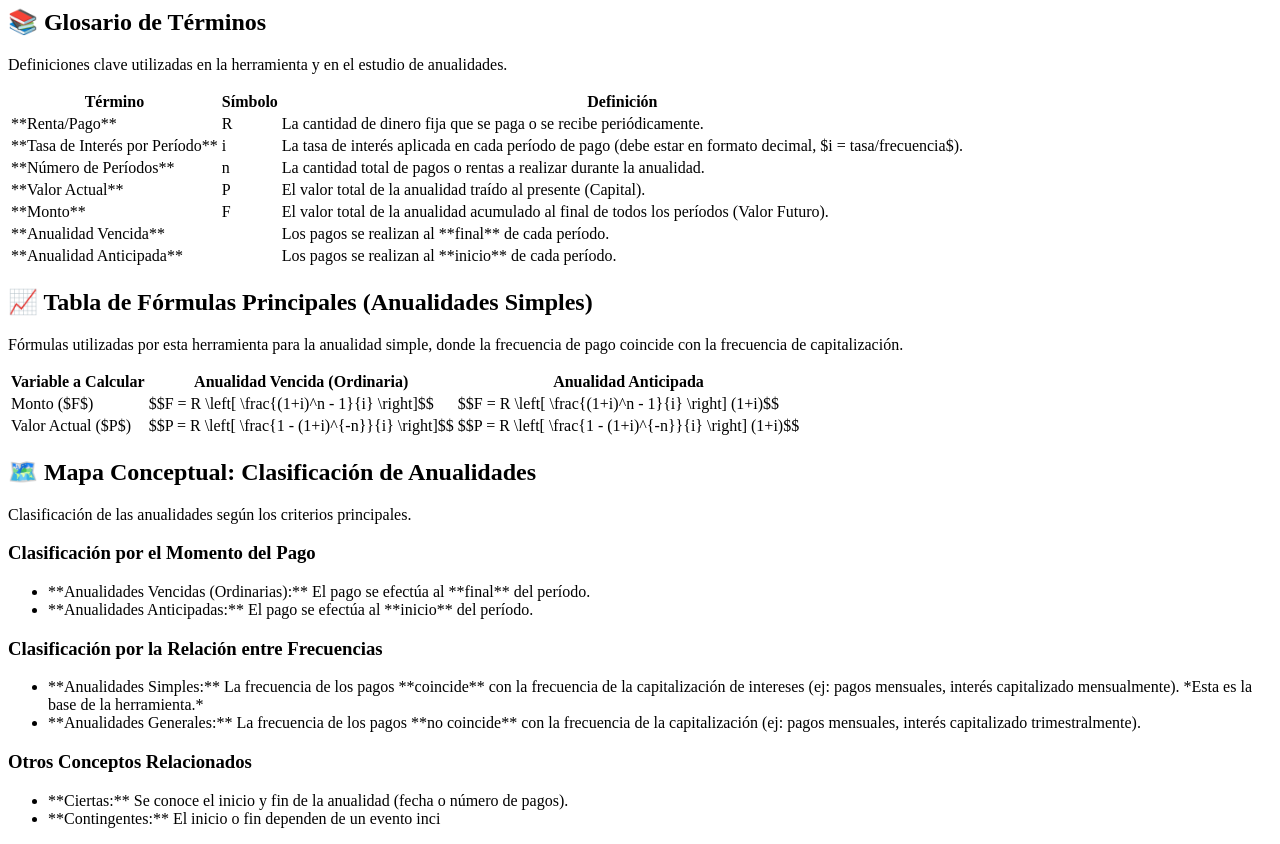
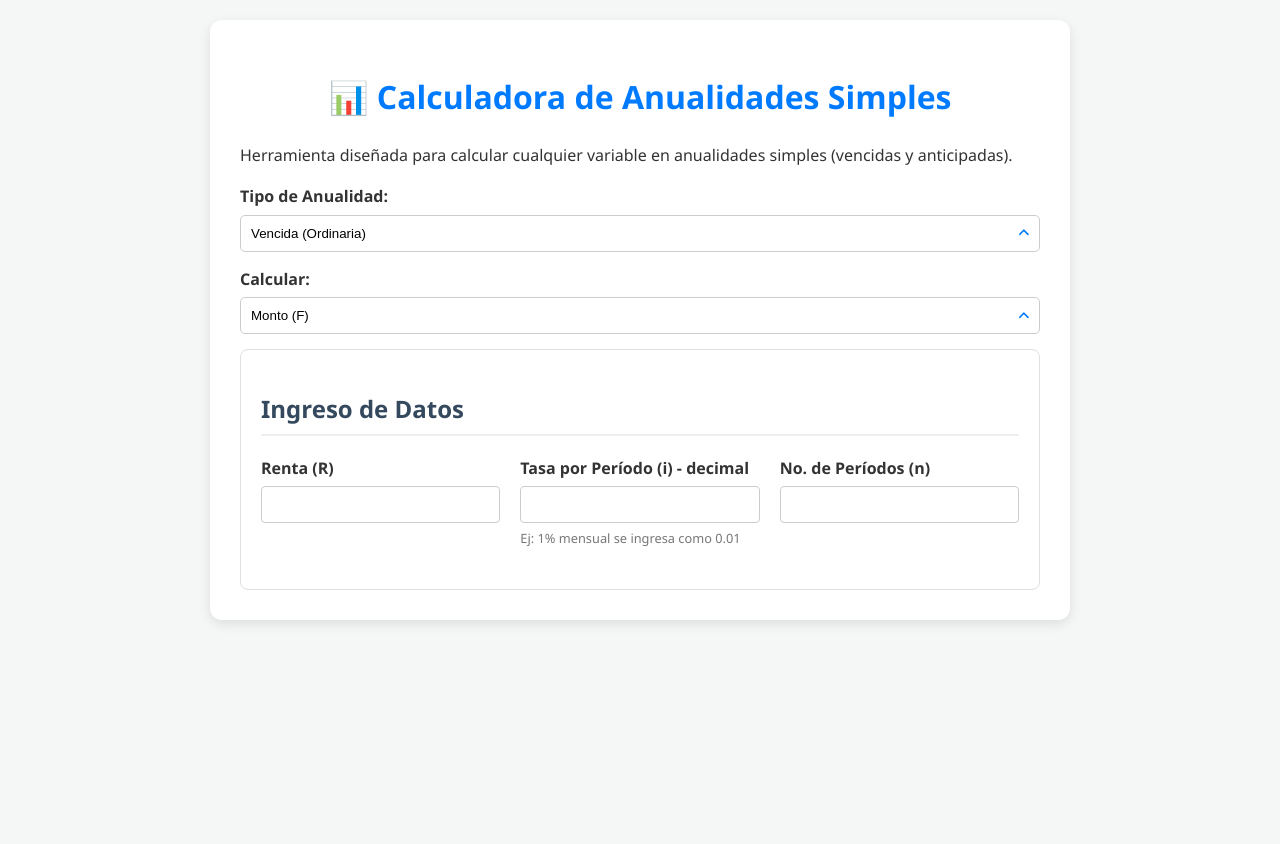
Before and after one commit to nabxo/Proyecto-Final-Calculadora-de-Anualidades, a plain HTML site: page index.html in a window 1280 px wide. After the commit the page ends 800 px from the top, so only its background shows below. Drawn offline with nearby package versions, Linux system fonts and the light colour scheme.

Commit message:
Update index.html

```diff
--- a/index.html
+++ b/index.html
@@ -1,96 +1,49 @@
-<div class="container documentation-section">
-        <h2 id="glosario">📚 Glosario de Términos</h2>
-        <p>Definiciones clave utilizadas en la herramienta y en el estudio de anualidades.</p>
+<!DOCTYPE html>
+<html lang="es">
+<head>
+    <meta charset="UTF-8">
+    <meta name="viewport" content="width=device-width, initial-scale=1.0">
+    <title>Calculadora de Anualidades Simples | Proyecto Final</title>
+    <link rel="stylesheet" href="styles.css">
+    <script src="https://polyfill.io/v3/polyfill.min.js?features=es6"></script>
+    <script id="MathJax-script" async src="https://cdn.jsdelivr.net/npm/mathjax@3/es5/tex-mml-chtml.js"></script>
+</head>
+<body>
+    <div class="container">
+        <h1>📊 Calculadora de Anualidades Simples</h1>
+        <p>Herramienta diseñada para calcular cualquier variable en anualidades simples (vencidas y anticipadas).</p>
 
-        <table>
-            <thead>
-                <tr>
-                    <th>Término</th>
-                    <th>Símbolo</th>
-                    <th>Definición</th>
-                </tr>
-            </thead>
-            <tbody>
-                <tr>
-                    <td>**Renta/Pago**</td>
-                    <td>R</td>
-                    <td>La cantidad de dinero fija que se paga o se recibe periódicamente.</td>
-                </tr>
-                <tr>
-                    <td>**Tasa de Interés por Período**</td>
-                    <td>i</td>
-                    <td>La tasa de interés aplicada en cada período de pago (debe estar en formato decimal, $i = tasa/frecuencia$).</td>
-                </tr>
-                <tr>
-                    <td>**Número de Períodos**</td>
-                    <td>n</td>
-                    <td>La cantidad total de pagos o rentas a realizar durante la anualidad.</td>
-                </tr>
-                <tr>
-                    <td>**Valor Actual**</td>
-                    <td>P</td>
-                    <td>El valor total de la anualidad traído al presente (Capital).</td>
-                </tr>
-                <tr>
-                    <td>**Monto**</td>
-                    <td>F</td>
-                    <td>El valor total de la anualidad acumulado al final de todos los períodos (Valor Futuro).</td>
-                </tr>
-                <tr>
-                    <td>**Anualidad Vencida**</td>
-                    <td></td>
-                    <td>Los pagos se realizan al **final** de cada período.</td>
-                </tr>
-                <tr>
-                    <td>**Anualidad Anticipada**</td>
-                    <td></td>
-                    <td>Los pagos se realizan al **inicio** de cada período.</td>
-                </tr>
-            </tbody>
-        </table>
+        <div class="selection-group">
+            <label for="tipoAnualidad">Tipo de Anualidad:</label>
+            <select id="tipoAnualidad" onchange="resetForm()">
+                <option value="vencida">Vencida (Ordinaria)</option>
+                <option value="anticipada">Anticipada</option>
+            </select>
+        </div>
 
-        <h2 id="formulas">📈 Tabla de Fórmulas Principales (Anualidades Simples)</h2>
-        <p>Fórmulas utilizadas por esta herramienta para la anualidad simple, donde la frecuencia de pago coincide con la frecuencia de capitalización.</p>
+        <div class="selection-group">
+            <label for="variableACalcular">Calcular:</label>
+            <select id="variableACalcular" onchange="toggleInputs()">
+                <option value="F">Monto (F)</option>
+                <option value="P">Valor Actual (P)</option>
+                <option value="R">Renta (R)</option>
+                <option value="n">Número de Períodos (n)</option>
+            </select>
+        </div>
 
-        <table>
-            <thead>
-                <tr>
-                    <th>Variable a Calcular</th>
-                    <th>Anualidad Vencida (Ordinaria)</th>
-                    <th>Anualidad Anticipada</th>
-                </tr>
-            </thead>
-            <tbody>
-                <tr>
-                    <td>Monto ($F$)</td>
-                    <td>$$F = R \left[ \frac{(1+i)^n - 1}{i} \right]$$</td>
-                    <td>$$F = R \left[ \frac{(1+i)^n - 1}{i} \right] (1+i)$$</td>
-                </tr>
-                <tr>
-                    <td>Valor Actual ($P$)</td>
-                    <td>$$P = R \left[ \frac{1 - (1+i)^{-n}}{i} \right]$$</td>
-                    <td>$$P = R \left[ \frac{1 - (1+i)^{-n}}{i} \right] (1+i)$$</td>
-                </tr>
-            </tbody>
-        </table>
-
-        <h2 id="mapa-conceptual">🗺️ Mapa Conceptual: Clasificación de Anualidades</h2>
-        <p>Clasificación de las anualidades según los criterios principales. </p>
-
-        <div class="map-section">
-            <h3 class="subsection-title">Clasificación por el Momento del Pago</h3>
-            <ul>
-                <li>**Anualidades Vencidas (Ordinarias):** El pago se efectúa al **final** del período.</li>
-                <li>**Anualidades Anticipadas:** El pago se efectúa al **inicio** del período.</li>
-            </ul>
-
-            <h3 class="subsection-title">Clasificación por la Relación entre Frecuencias</h3>
-            <ul>
-                <li>**Anualidades Simples:** La frecuencia de los pagos **coincide** con la frecuencia de la capitalización de intereses (ej: pagos mensuales, interés capitalizado mensualmente). *Esta es la base de la herramienta.*</li>
-                <li>**Anualidades Generales:** La frecuencia de los pagos **no coincide** con la frecuencia de la capitalización (ej: pagos mensuales, interés capitalizado trimestralmente).</li>
-            </ul>
-
-             <h3 class="subsection-title">Otros Conceptos Relacionados</h3>
-            <ul>
-                <li>**Ciertas:** Se conoce el inicio y fin de la anualidad (fecha o número de pagos).</li>
-                <li>**Contingentes:** El inicio o fin dependen de un evento inci
+        <div id="formulario" class="card">
+            <h2>Ingreso de Datos</h2>
+            <div class="input-grid">
+                <div class="input-item" id="inputR">
+                    <label for="R">Renta (R)</label>
+                    <input type="number" id="R" step="any" required>
+                </div>
+                <div class="input-item" id="inputi">
+                    <label for="i">Tasa por Período (i) - decimal</label>
+                    <input type="number" id="i" step="0.0001" required>
+                    <small>Ej: 1% mensual se ingresa como 0.01</small>
+                </div>
+                <div class="input-item" id="inputn">
+                    <label for="n">No. de Períodos (n)</label>
+                    <input type="number" id="n" step="1" required>
+                </div>
```
